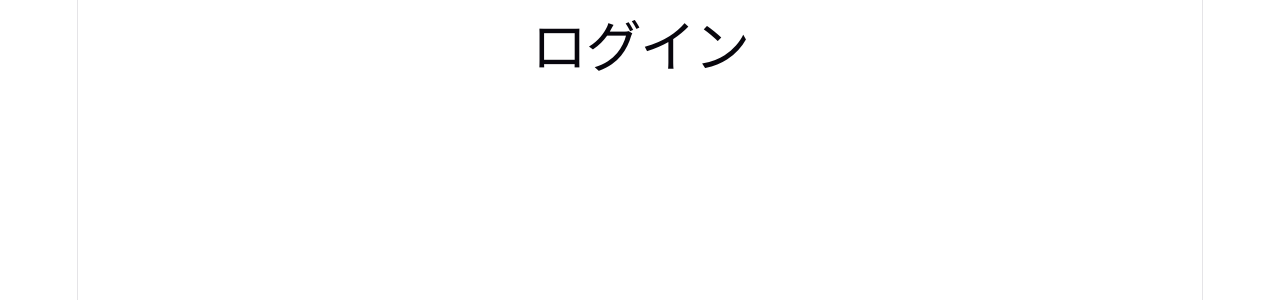
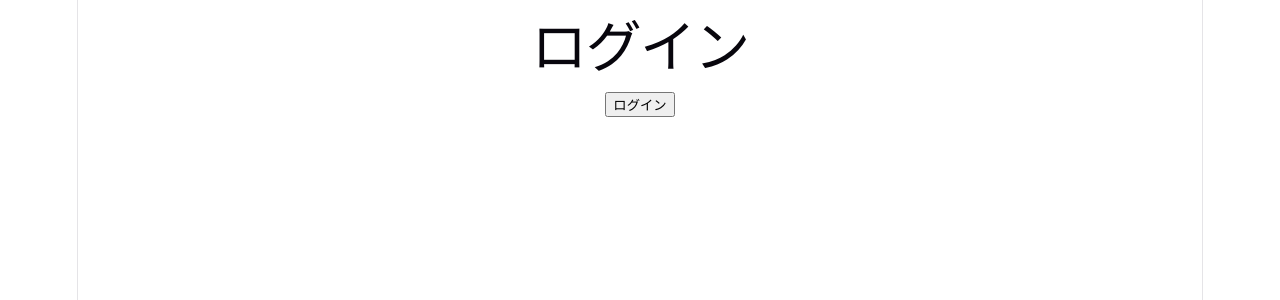
Before and after one commit to kobadaidesu/hackathon-project, a React (Vite) app in the folder frontend/: page /login in a window 1280 px wide. Shown: the top 300 px of the page. Built offline with nearby package versions, Linux system fonts and the light colour scheme.

Commit message:
共通Buttonコンポーネントを追加

```diff
--- /dev/null
+++ b/frontend/src/components/common/Button.tsx
@@ -0,0 +1,27 @@
+//Button.tsx（見た目はまだ仮、構造だけ先に書く）
+import type { ReactNode } from 'react';
+
+type ButtonProps = {
+    children: ReactNode;
+    onClick: () => void;
+    type?: 'button' | 'submit';
+    disabled?: boolean;
+};
+
+export function Button({
+    children,
+    onClick,
+    type = 'button',
+    disabled = false
+}: ButtonProps) {
+    return (
+        <button
+            className="button"
+            type={type}
+            onClick={onClick}
+            disabled={disabled}
+        >
+            {children}
+        </button>
+    );
+}
--- a/frontend/src/pages/LoginPage.tsx
+++ b/frontend/src/pages/LoginPage.tsx
@@ -1,7 +1,12 @@
-export function　LoginPage() {
+import { Button } from '../components/common/Button';
+
+export function LoginPage() {
     return (
         <div>
             <h1>ログイン</h1>
+            <Button onClick={() => alert('ログインボタンがクリックされました')}>
+                ログイン
+            </Button>
         </div>
     );
 }
```
